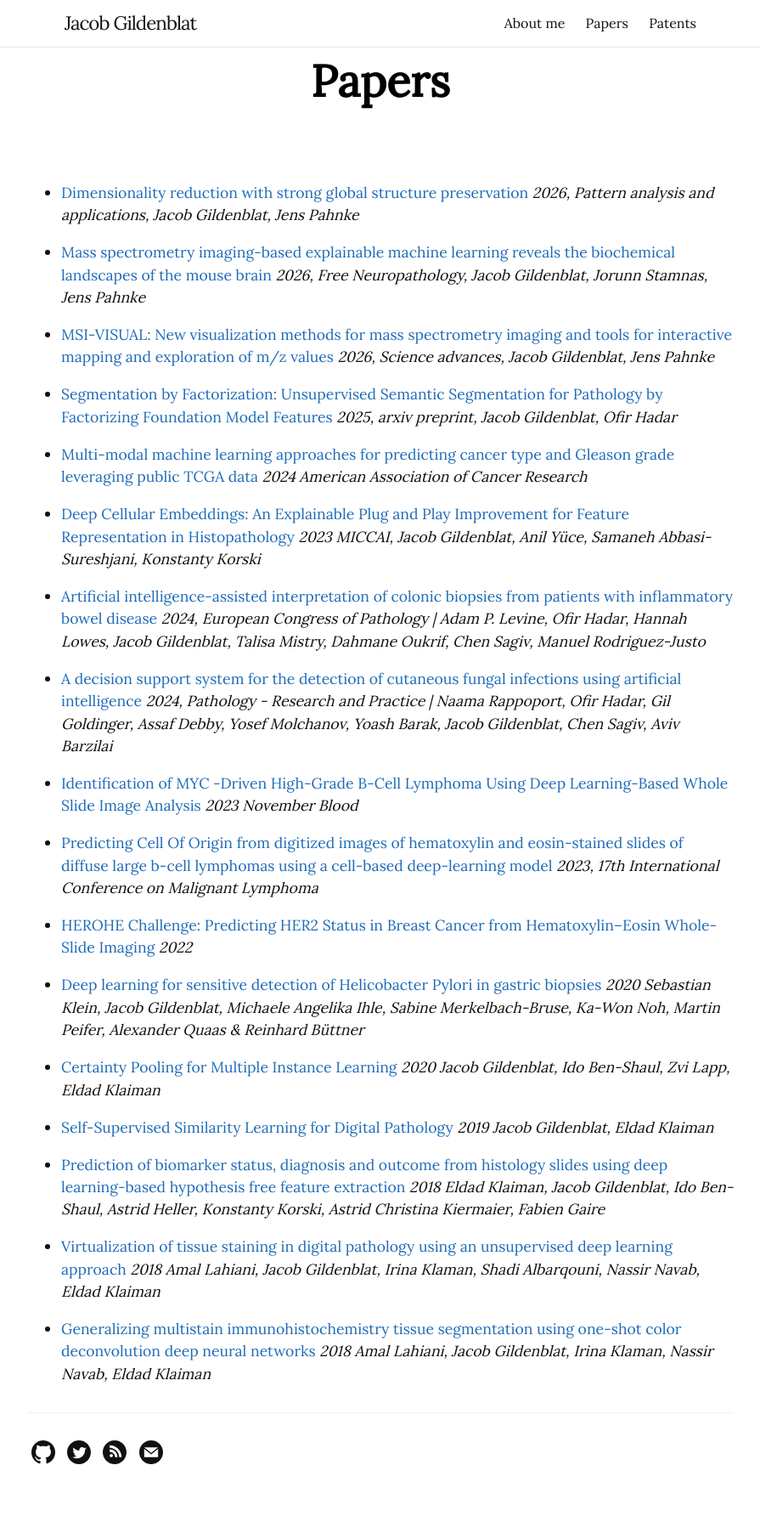
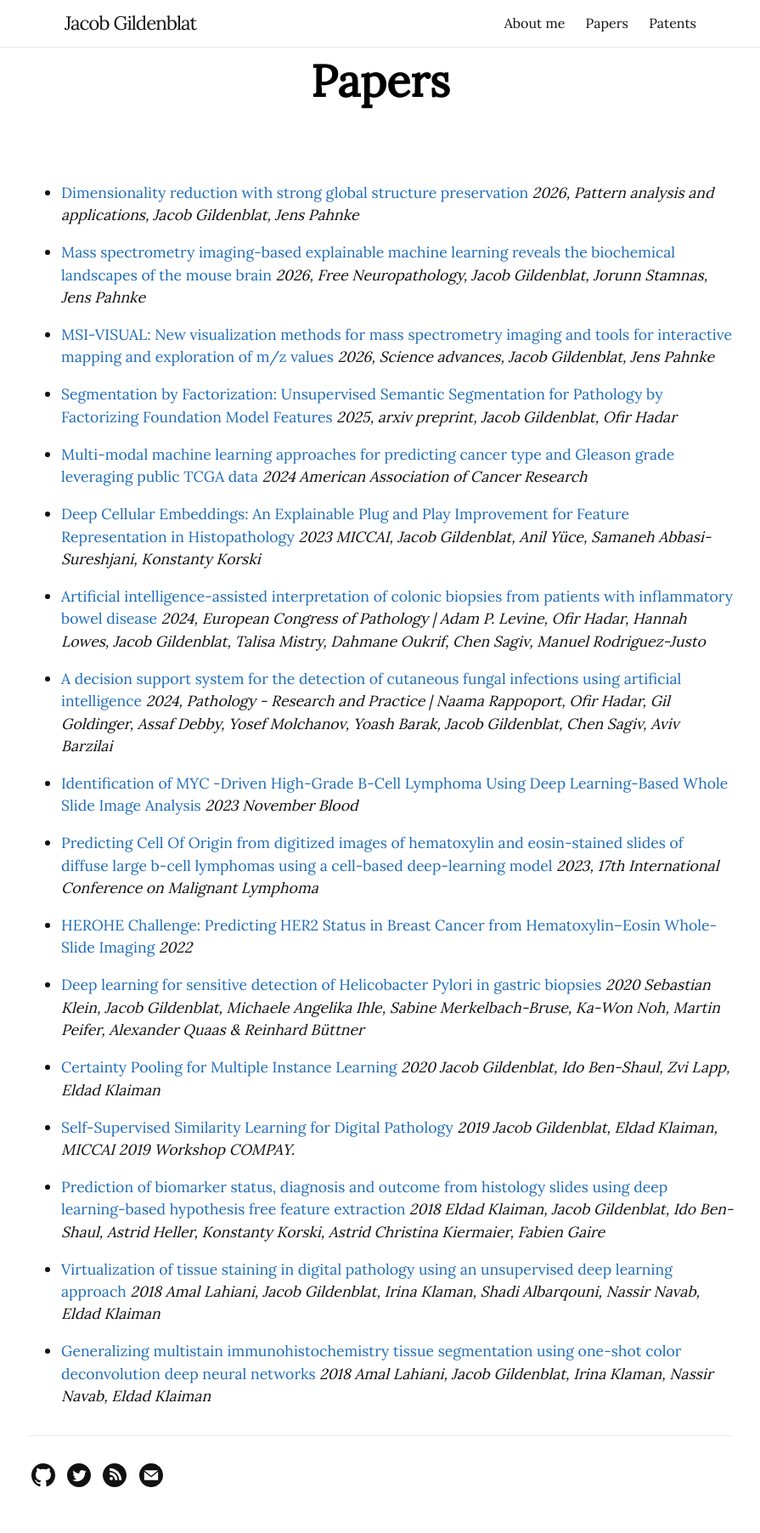
Before and after one commit to jacobgil/jacobgil.github.io, a Jekyll site: the page built from papers.md, in a window 1280 px wide. Shown: the whole page at 85% size, without its empty margins (192-1087 px from the left). Built offline with Jekyll 4.4.1, drawn with Linux system fonts in a browser that asks for light colours; before the commit the page ends 1777 px from its top, so only the background shows below that.

Commit message:
Update papers.md

```diff
--- a/papers.md
+++ b/papers.md
@@ -44,7 +44,7 @@ title: Papers
 	*2020 Jacob Gildenblat, Ido Ben-Shaul, Zvi Lapp, Eldad Klaiman*
 
 - [Self-Supervised Similarity Learning for Digital Pathology](https://arxiv.org/abs/1905.08139)
-	*2019 Jacob Gildenblat, Eldad Klaiman*
+	*2019 Jacob Gildenblat, Eldad Klaiman, MICCAI 2019 Workshop COMPAY.*
 
 - [Prediction of biomarker status, diagnosis and outcome from histology slides using deep learning-based hypothesis free feature extraction](https://ascopubs.org/doi/abs/10.1200/JCO.2019.37.15_suppl.3140?af=R&)
 	*2018 Eldad Klaiman, Jacob Gildenblat, Ido Ben-Shaul, Astrid Heller, Konstanty Korski, Astrid Christina Kiermaier, Fabien Gaire*
```
